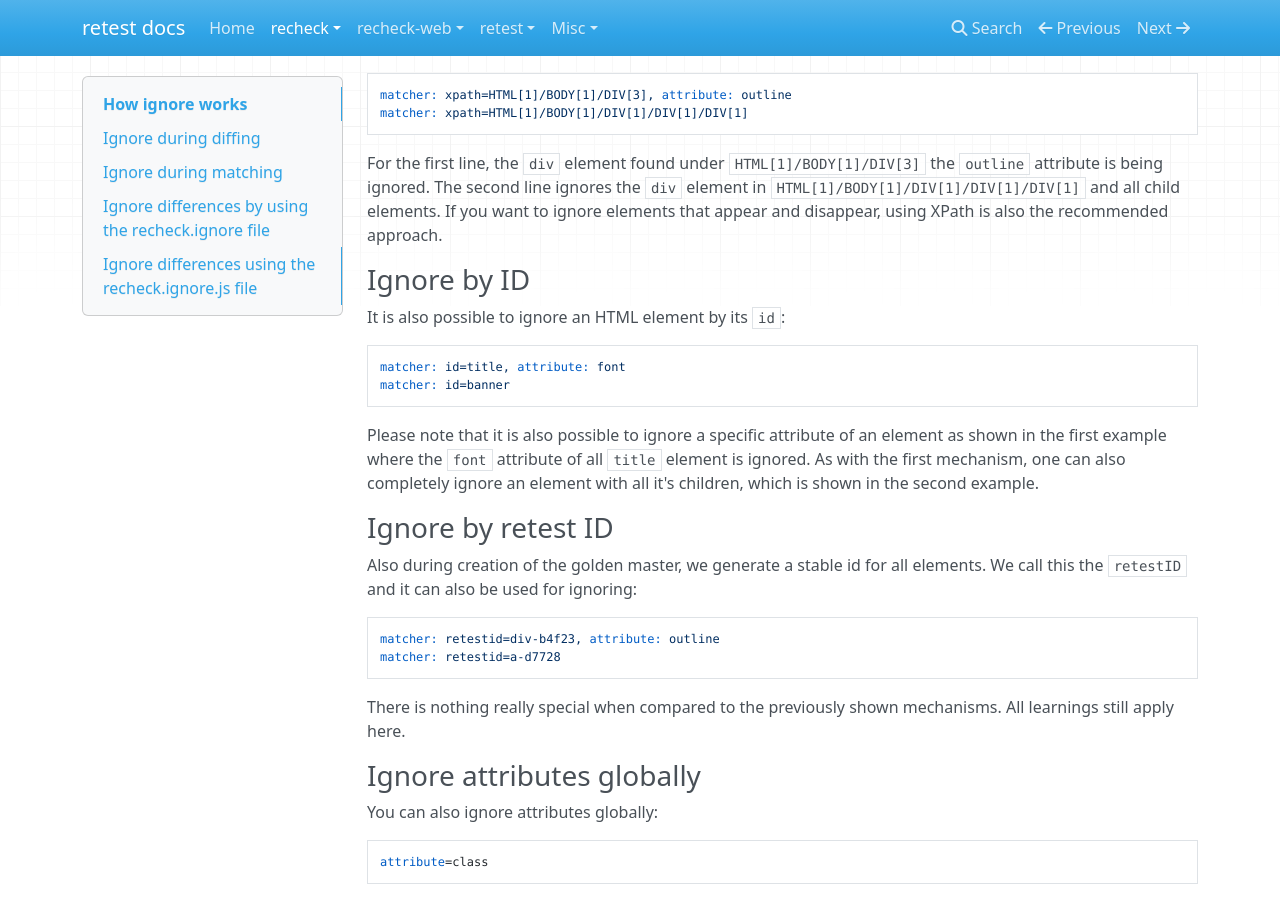
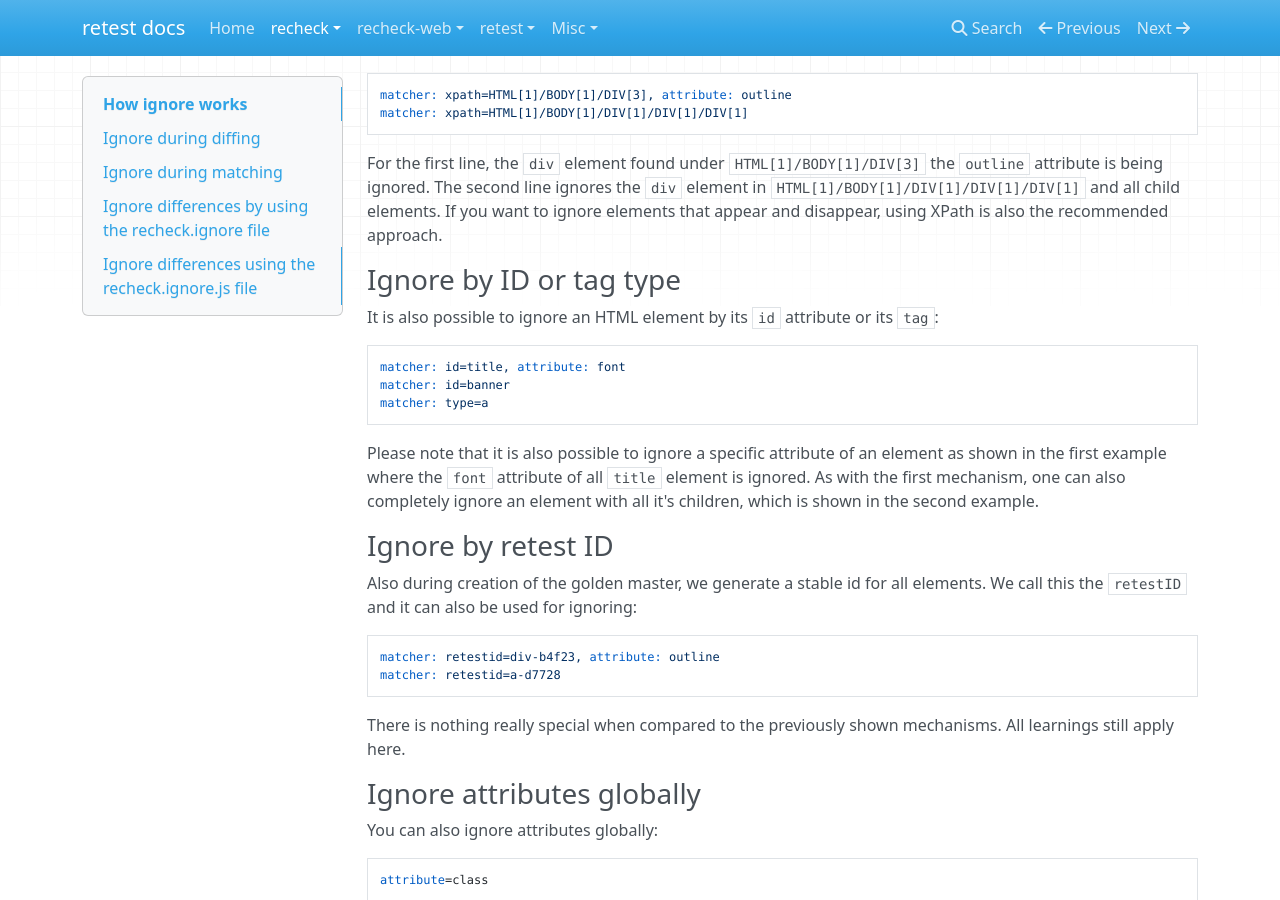
Before and after one commit to retest/docs, an MkDocs documentation site: the page built from docs/recheck/how-ignore-works-in-recheck.md, in a window 1280 px wide and 900 px high, scrolled down 1082 px. Built offline with MkDocs 1.6.1, drawn with Linux system fonts in a browser that asks for light colours; nearby versions of some CDN libraries.

Commit message:
Add description for already existing ignore of type

````diff
--- a/docs/recheck/how-ignore-works-in-recheck.md
+++ b/docs/recheck/how-ignore-works-in-recheck.md
@@ -38,13 +38,14 @@ matcher: xpath=HTML[1]/BODY[1]/DIV[1]/DIV[1]/DIV[1]
 
 For the first line, the `div` element found under `HTML[1]/BODY[1]/DIV[3]` the `outline` attribute is being ignored. The second line ignores the `div` element in `HTML[1]/BODY[1]/DIV[1]/DIV[1]/DIV[1]` and all child elements. If you want to ignore elements that appear and disappear, using XPath is also the recommended approach.
 
-### Ignore by ID
+### Ignore by ID or tag type
 
-It is also possible to ignore an HTML element by its `id`:
+It is also possible to ignore an HTML element by its `id` attribute or its `tag`:
 
 ```
 matcher: id=title, attribute: font
 matcher: id=banner
+matcher: type=a
 ```
 
 Please note that it is also possible to ignore a specific attribute of an element as shown in the first example where the `font` attribute of all `title` element is ignored. As with the first mechanism, one can also completely ignore an element with all it's children, which is shown in the second example.
````
